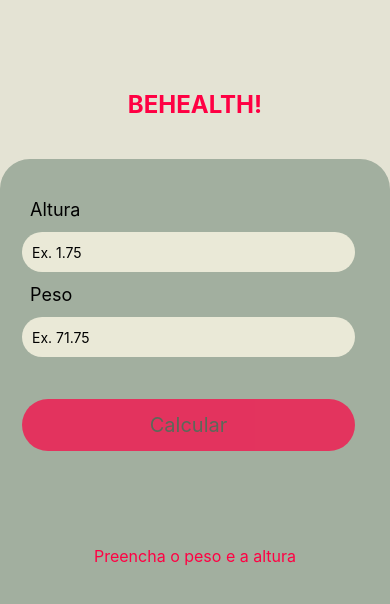
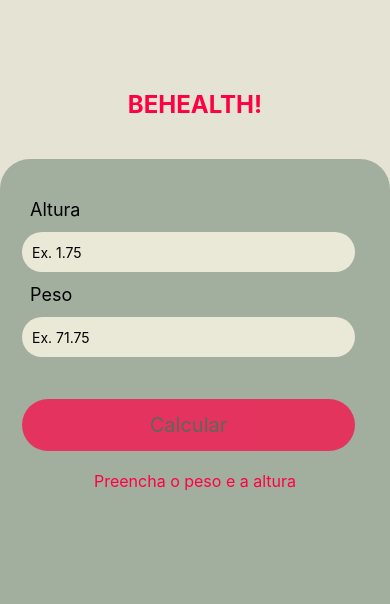
Before and after one commit to ElaineCostadev/First-React-Native, a React Native app: screen / in a window 390 px wide. Shown: the top 604 px of the page. Built offline with nearby package versions, Linux system fonts and the light colour scheme.

Commit message:
:fix: ajustando tamanhos

```diff
--- a/src/styles/ResultImc.style.js
+++ b/src/styles/ResultImc.style.js
@@ -1,9 +1,9 @@
 import { StyleSheet } from "react-native";
 
 const styles = StyleSheet.create({
-  resultImc: {
+  contextImc: {
     flex: 1,
-    marginTop: 15,
+    marginTop: 20,
     paddingTop: 60,
     borderRadius: 50,
     alignItems: 'center',
```
